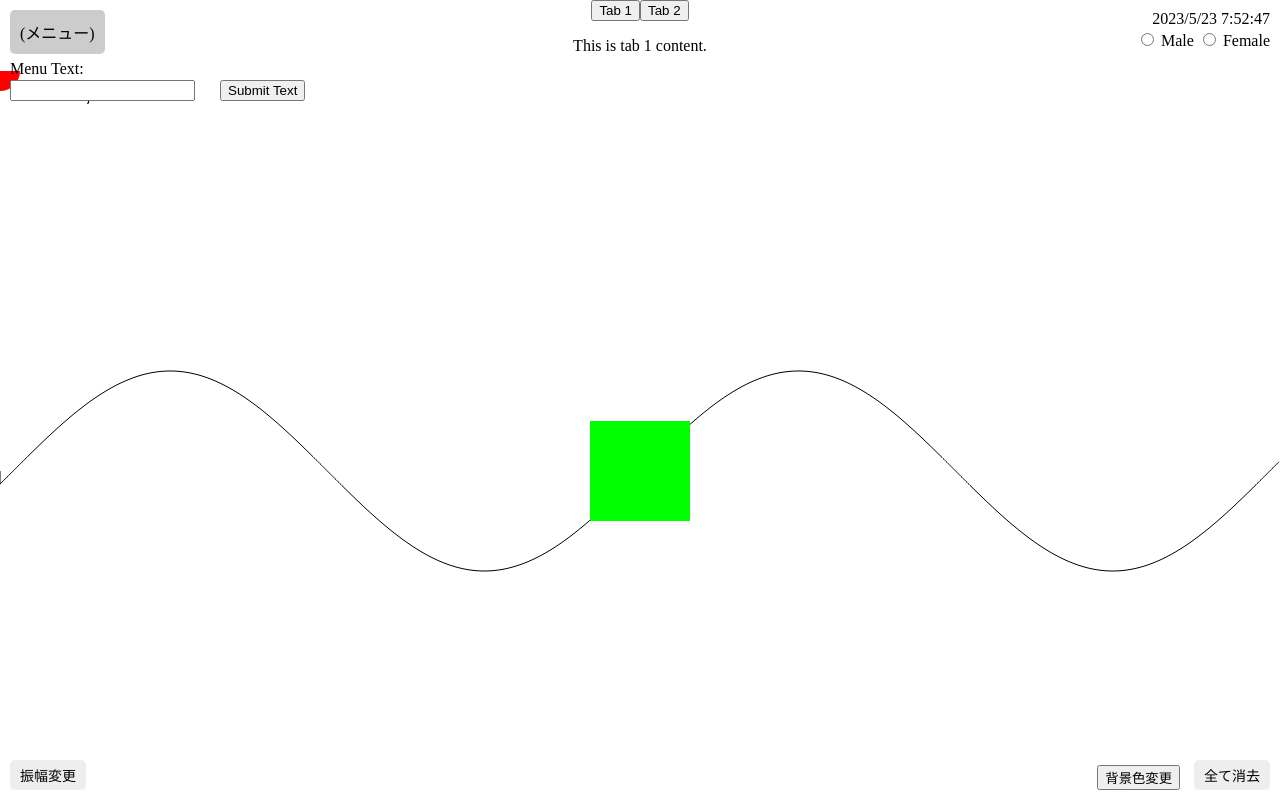
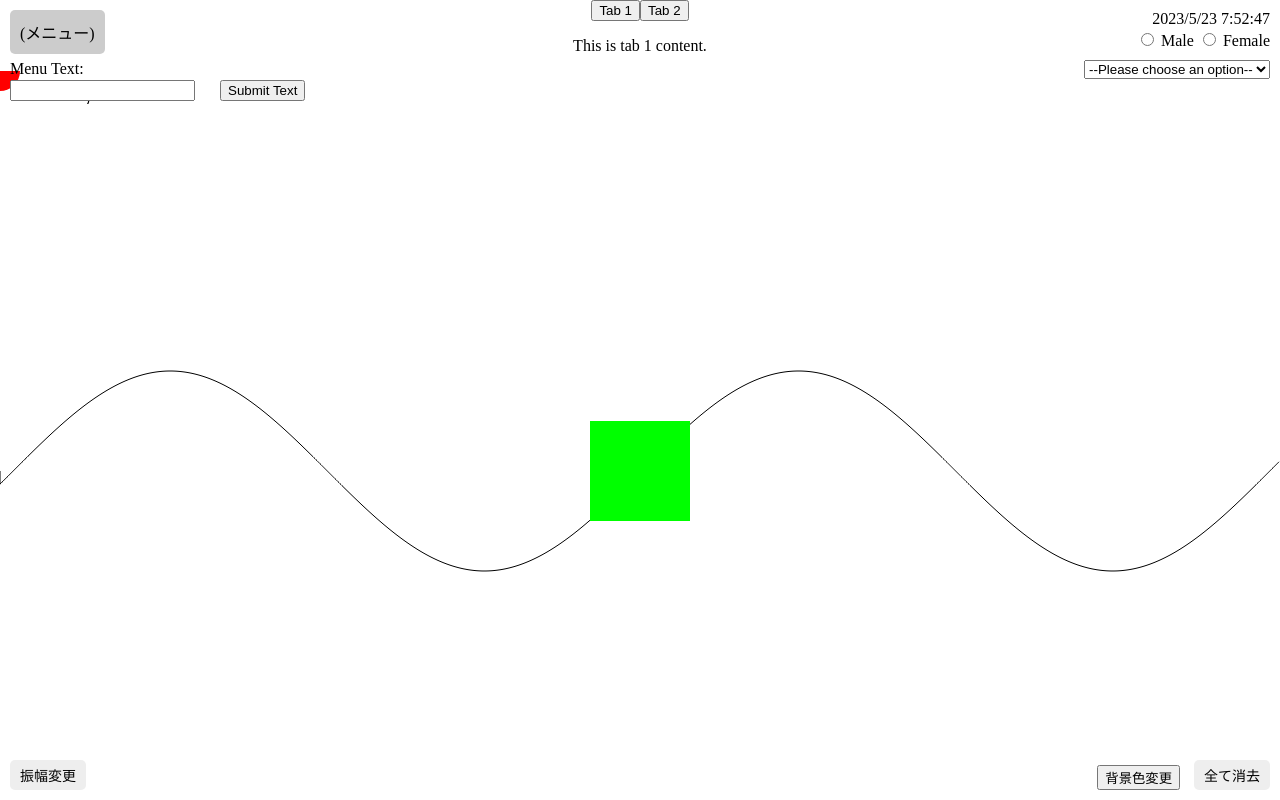
Before and after one commit to kusud-yuki/new-repository-practis, a plain HTML site: page index.html in a window 1280 px wide. Shown: the top 800 px of the page. Drawn offline with Linux system fonts and the light colour scheme.

Commit message:
出身地方を選択するドロップダウンメニューの追加

```diff
--- a/index.html
+++ b/index.html
@@ -102,7 +102,20 @@
     Female
   </label>
 </div>
-
+<!-- 地方選択 -->
+<div id="region-selection" style="position: absolute; top: 60px; right: 10px;">
+  <select>
+    <option value="">--Please choose an option--</option>
+    <option value="hokkaido">Hokkaido</option>
+    <option value="tohoku">Tohoku</option>
+    <option value="kanto">Kanto</option>
+    <option value="chubu">Chubu</option>
+    <option value="kinki">Kinki</option>
+    <option value="chugoku">Chugoku</option>
+    <option value="shikoku">Shikoku</option>
+    <option value="kyushu">Kyushu</option>
+  </select>
+</div>
   <button id="amplitude-btn">振幅変更</button>
   <button id="clear-btn">全て消去</button>
   <label for="menu-text" id="menu-label" style="position: absolute; top: 60px; left: 10px;">Menu Text:</label>
```
